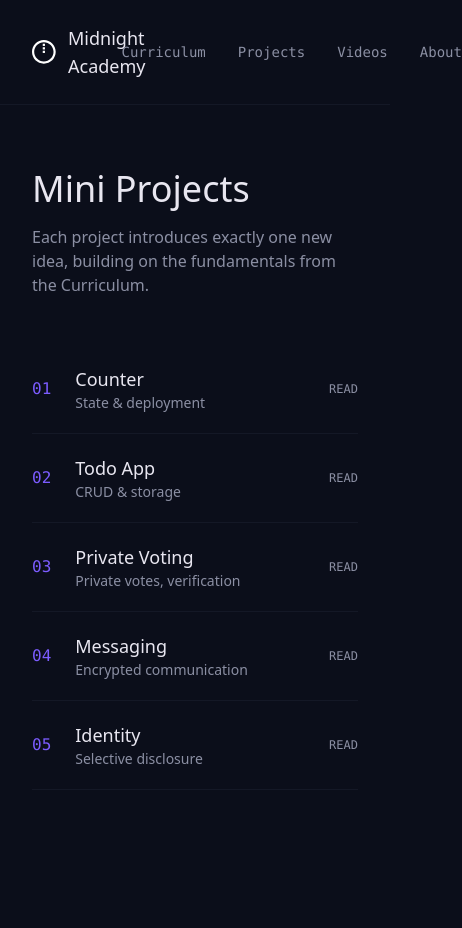
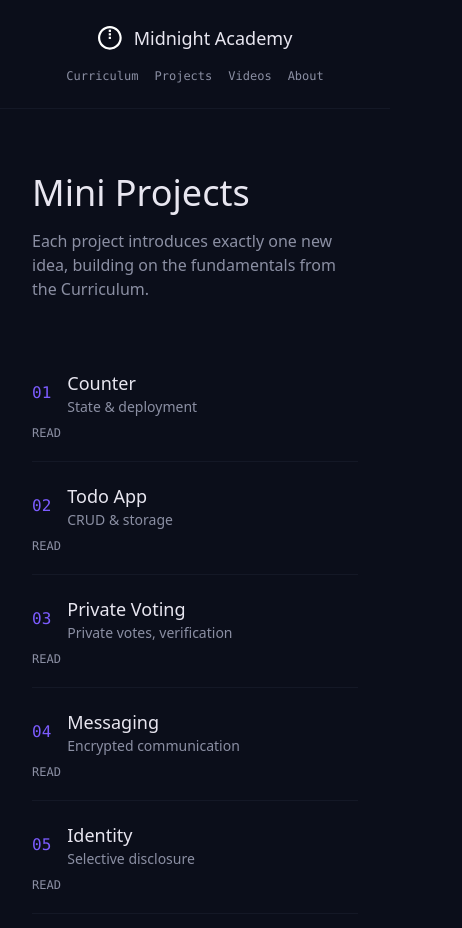
Before and after one commit to Balor44/midnight-academy, a Next.js app: page /projects in a window 390 px wide. Shown: the top 928 px of the page, 462 px wide, since content can reach past the window. Before the commit the page ends 854 px from the top, so only its background shows below. Built offline with nearby package versions, Linux system fonts and the light colour scheme.

Commit message:
Fix mobile layout for nav, curriculum, and projects lists

```diff
--- a/src/app/curriculum/page.tsx
+++ b/src/app/curriculum/page.tsx
@@ -17,8 +17,8 @@ export default function Curriculum() {
       <ul className="flex flex-col">
         {modules.map((m) => {
           const row = (
-            <div className="flex items-center justify-between py-5">
-              <div className="flex items-center gap-6">
+            <div className="flex flex-col sm:flex-row sm:items-center justify-between gap-2 py-5">
+              <div className="flex items-center gap-4 sm:gap-6">
                 <span className="font-mono text-[var(--color-accent)]">
                   {m.number}
                 </span>
--- a/src/app/projects/page.tsx
+++ b/src/app/projects/page.tsx
@@ -19,8 +19,8 @@ export default function Projects() {
       <ul className="flex flex-col">
         {projects.map((p) => {
           const row = (
-            <div className="flex items-center justify-between py-5">
-              <div className="flex items-center gap-6">
+           <div className="flex flex-col sm:flex-row sm:items-center justify-between gap-2 py-5">
+              <div className="flex items-center gap-4 sm:gap-6">
                 <span className="font-mono text-[var(--color-accent)]">{p.number}</span>
                 <div>
                   <div className="text-lg">{p.title}</div>
--- a/src/components/Nav.tsx
+++ b/src/components/Nav.tsx
@@ -3,12 +3,12 @@ import Link from "next/link";
 
 export default function Nav() {
   return (
-    <header className="flex items-center justify-between px-8 md:px-24 py-6 border-b border-[var(--color-surface)]">
-      <Link href="/" className="flex items-center gap-3 font-display text-lg">
+    <header className="flex flex-col sm:flex-row items-center justify-between gap-4 px-6 md:px-24 py-6 border-b border-[var(--color-surface)]">
+    <Link href="/" className="flex items-center gap-3 font-display text-lg">
         <Image src="/midnight-logo.svg" alt="Midnight logo" width={24} height={24} />
         Midnight Academy
       </Link>
-      <nav className="flex gap-8 font-mono text-sm text-[var(--color-muted)]">
+     <nav className="flex flex-wrap justify-center gap-4 sm:gap-8 font-mono text-xs sm:text-sm text-[var(--color-muted)]">
         <Link href="/curriculum" className="hover:text-[var(--color-text)] transition">
           Curriculum
         </Link>
```
